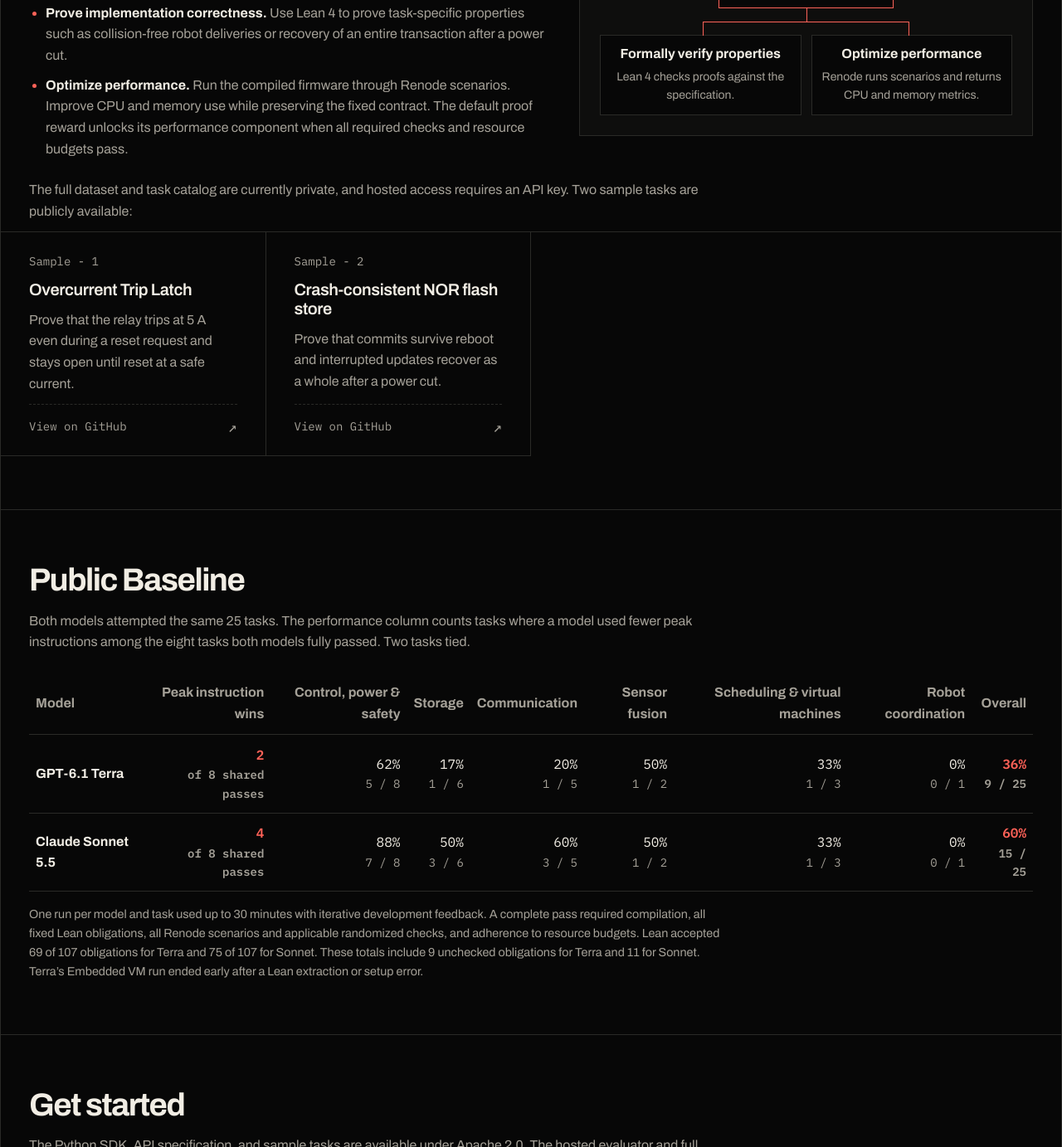
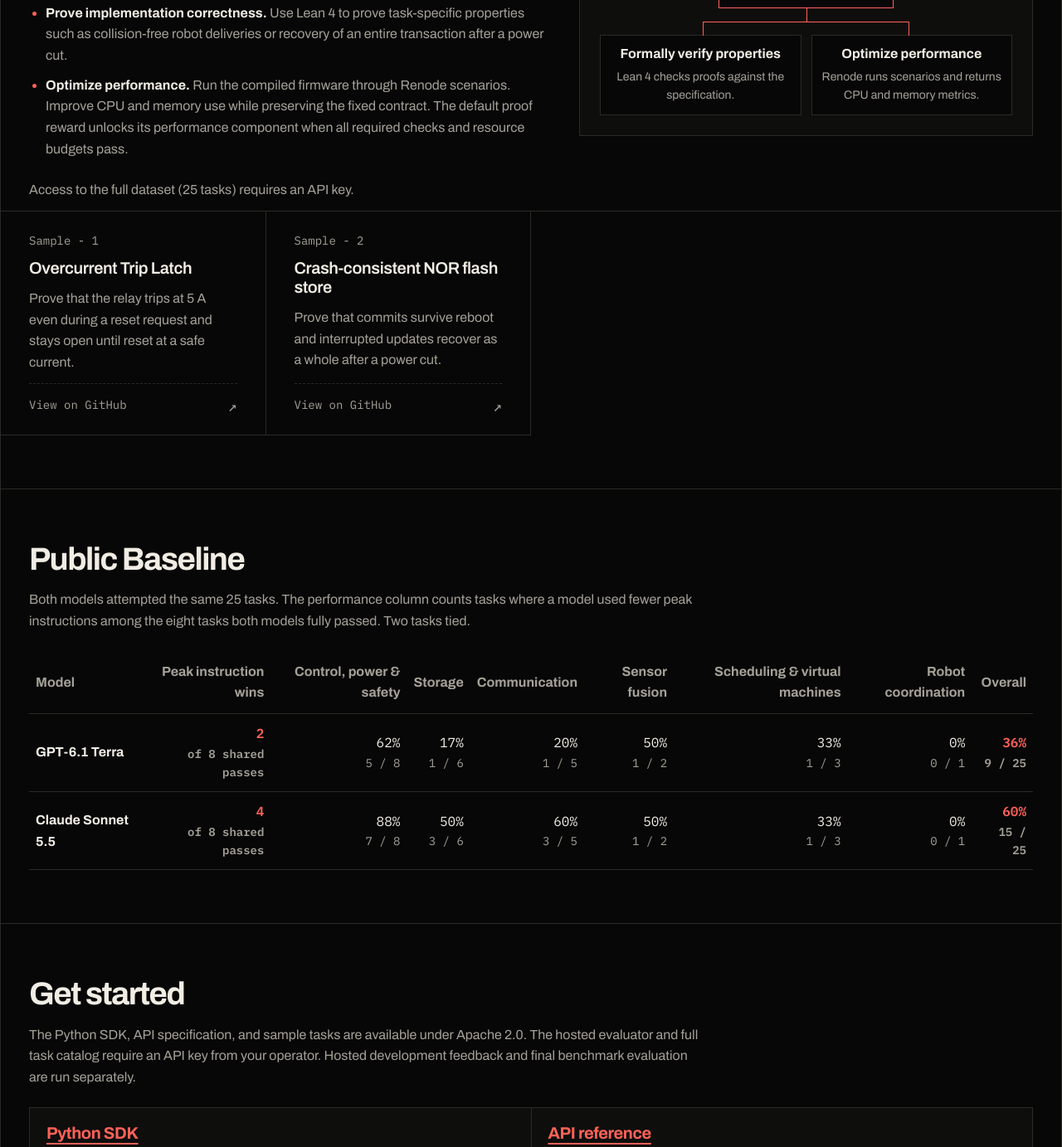
Before and after one commit to h5i-dev/FirmwareGym-Public, a plain HTML site: page docs/index.html in a window 1280 px wide. Shown: the part 1085-2468 px from the top of the page at 83% size. Drawn offline with Linux system fonts and the light colour scheme.

Commit message:
Simplify public benchmark and dataset copy

```diff
--- a/docs/index.html
+++ b/docs/index.html
@@ -240,7 +240,7 @@
         </figure>
       </div>
       <div id="samples" class="samples">
-        <p class="intro">The full dataset and task catalog are currently private, and hosted access requires an API key. Two sample tasks are publicly available:</p>
+        <p class="intro">Access to the full dataset (25 tasks) requires an API key.</p>
         <div class="sample-grid">
           <a class="sample-card" href="https://github.com/h5i-dev/FirmwareGym-Public/tree/main/examples/overcurrent_starter" aria-labelledby="sample-title-1" aria-describedby="sample-description-1">
             <span class="sample-number">Sample - 1</span>
@@ -262,7 +262,7 @@
       <h2 id="baseline">Public Baseline</h2>
       <p class="intro">Both models attempted the same 25 tasks. The performance column counts tasks where a model used fewer peak instructions among the eight tasks both models fully passed. Two tasks tied.</p>
       <div class="table-scroll" role="region" aria-label="Baseline performance and pass rates by model" tabindex="0">
-        <table aria-labelledby="baseline" aria-describedby="method">
+        <table aria-labelledby="baseline">
           <thead>
             <tr>
               <th scope="col">Model</th>
@@ -302,7 +302,6 @@
           </tbody>
         </table>
       </div>
-      <p class="note" id="method">One run per model and task used up to 30 minutes with iterative development feedback. A complete pass required compilation, all fixed Lean obligations, all Renode scenarios and applicable randomized checks, and adherence to resource budgets. Lean accepted 69 of 107 obligations for Terra and 75 of 107 for Sonnet. These totals include 9 unchecked obligations for Terra and 11 for Sonnet. Terra’s Embedded VM run ended early after a Lean extraction or setup error.</p>
     </section>
 
     <section id="start">
```
